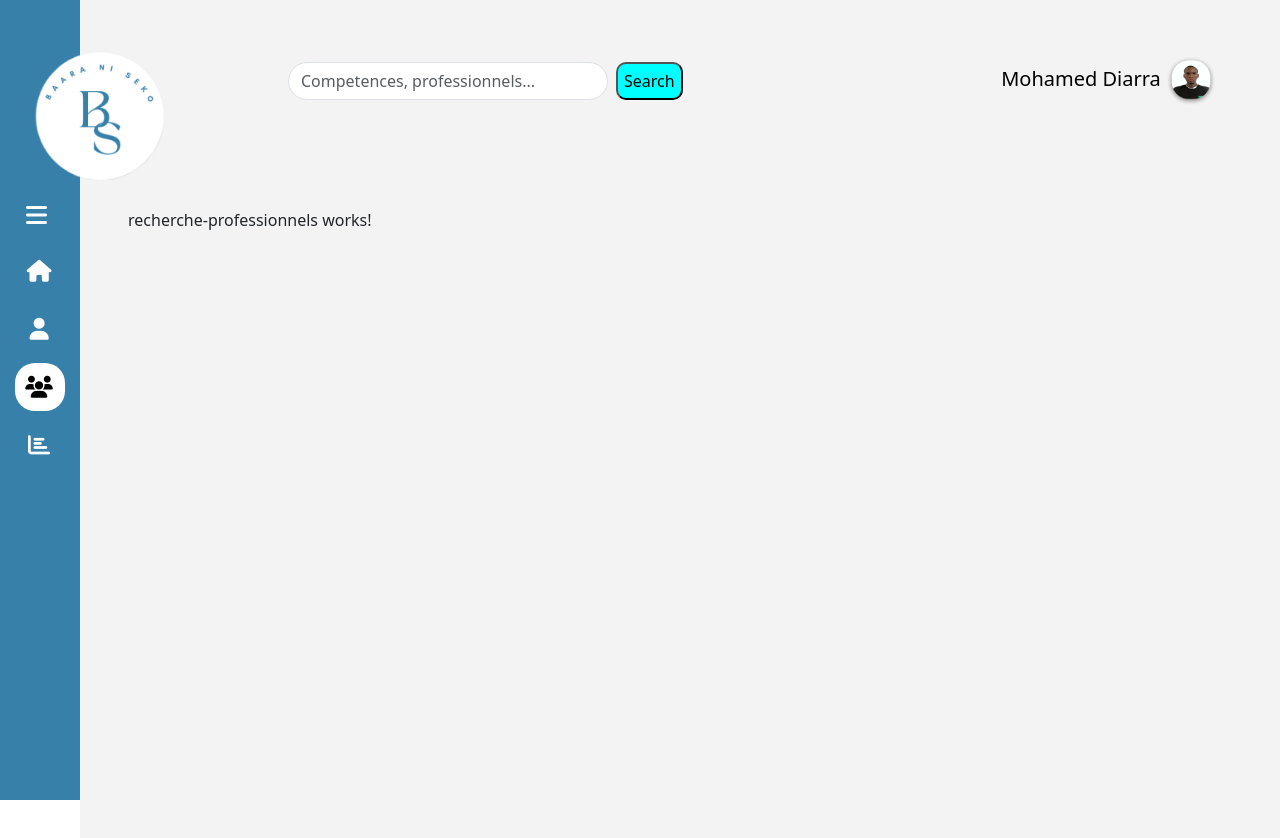
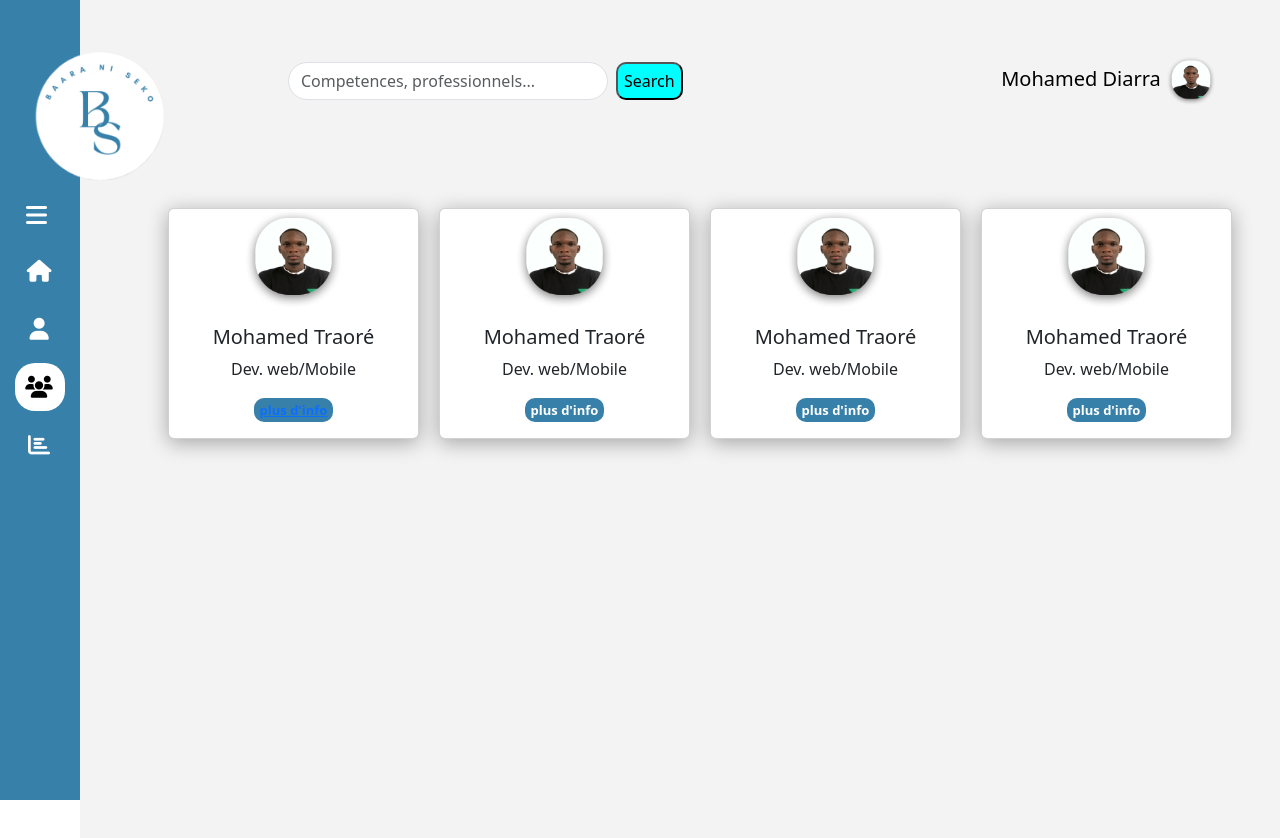
Before and after one commit to Muhammad23m/SuiviCompetencesApp, an Angular app: page /recherche-professionels in a window 1280 px wide. Shown: the top 838 px of the page. Built offline with nearby package versions, Linux system fonts and the light colour scheme.

Commit message:
new commit

```diff
--- a/src/app/app-routing.module.ts
+++ b/src/app/app-routing.module.ts
@@ -4,13 +4,15 @@ import { AccueilComponent } from './accueil/accueil.component';
 import { ProfilUtilisateurComponent } from './profil-utilisateur/profil-utilisateur.component';
 import { RechercheProfessionnelsComponent } from './recherche-professionnels/recherche-professionnels.component';
 import { GestionCompetencesComponent } from './gestion-competences/gestion-competences.component';
+import { ProfileProComponent } from './profile-pro/profile-pro.component';
 
 const routes: Routes = [
   {path: '', redirectTo: 'accueil', pathMatch: 'full'},
   {path: 'accueil', component: AccueilComponent},
   {path: 'profil-utilisateur', component: ProfilUtilisateurComponent},
   {path: 'recherche-professionels', component: RechercheProfessionnelsComponent},
-  {path: 'gestion-competences', component: GestionCompetencesComponent}
+  {path: 'gestion-competences', component: GestionCompetencesComponent},
+  {path: 'profile-pro', component: ProfileProComponent}
 ];
 
 @NgModule({
--- a/src/app/app.module.ts
+++ b/src/app/app.module.ts
@@ -10,6 +10,7 @@ import { GestionCompetencesComponent } from './gestion-competences/gestion-compe
 import { RechercheProfessionnelsComponent } from './recherche-professionnels/recherche-professionnels.component';
 import { BodyComponent } from './body/body.component';
 import { AccueilComponent } from './accueil/accueil.component';
+import { ProfileProComponent } from './profile-pro/profile-pro.component';
 
 @NgModule({
   declarations: [
@@ -20,7 +21,8 @@ import { AccueilComponent } from './accueil/accueil.component';
     GestionCompetencesComponent,
     RechercheProfessionnelsComponent,
     BodyComponent,
-    AccueilComponent
+    AccueilComponent,
+    ProfileProComponent
   ],
   imports: [
     BrowserModule,
--- /dev/null
+++ b/src/app/profile-pro/profile-pro.component.html
@@ -0,0 +1 @@
+<p>profile-pro works!</p>
--- a/src/app/recherche-professionnels/recherche-professionnels.component.css
+++ b/src/app/recherche-professionnels/recherche-professionnels.component.css
@@ -0,0 +1,35 @@
+.card-deck {
+    display: flex;
+    margin-left: 20px ;
+}
+
+.card-deck .card {
+    margin-left: 20px ;
+    width: 30%;
+    height: 30%;
+    box-shadow: 0px 4px 20px 0px #00000052;
+}
+.card-deck .card img {
+    width: 40%;
+    margin-left: 30%;
+}
+.card .card-body {
+    text-align: center;
+}
+.small-button {
+    background-color :#3780AA;
+    border-radius: 10px;
+    border: 0px;
+    height: 24px;
+    font-size: small;
+    color: #ffff;
+    font-weight: bold;
+
+}
+
+.small-button:hover {
+    background-color: #ffff;
+    color: #000;
+    box-shadow: 0 0 5px rgba(0, 0, 0, 0.5);
+    font-weight: bold;
+}
--- a/src/app/recherche-professionnels/recherche-professionnels.component.html
+++ b/src/app/recherche-professionnels/recherche-professionnels.component.html
@@ -1 +1,34 @@
-<p>recherche-professionnels works!</p>
+<div class="card-deck">
+    <div class="card">
+      <img class="card-img-top" src="assets/images/med.png" alt="Card image cap">
+      <div class="card-body">
+        <h5 class="card-title">Mohamed Traoré</h5>
+        <p class="card-text">Dev. web/Mobile</p>
+        <button type="button" class="small-button"><a routerLink="../profile-pro">plus d'info</a></button>
+      </div>
+    </div>
+    <div class="card">
+      <img class="card-img-top" src="assets/images/med.png" alt="Card image cap">
+      <div class="card-body">
+        <h5 class="card-title">Mohamed Traoré</h5>
+        <p class="card-text">Dev. web/Mobile</p>
+        <button type="button" class="small-button">plus d'info</button>
+      </div>
+    </div>
+    <div class="card">
+        <img class="card-img-top" src="assets/images/med.png" alt="Card image cap">
+        <div class="card-body">
+            <h5 class="card-title">Mohamed Traoré</h5>
+            <p class="card-text">Dev. web/Mobile</p>
+            <button type="button" routerLink="profile-pro" class="small-button">plus d'info</button>
+        </div>
+    </div>
+    <div class="card">
+    <img class="card-img-top" src="assets/images/med.png" alt="Card image cap">
+    <div class="card-body">
+        <h5 class="card-title">Mohamed Traoré</h5>
+        <p class="card-text">Dev. web/Mobile</p>
+        <button type="button" routerLink="profile-pro" class="small-button">plus d'info</button>
+    </div>
+    </div>
+</div>
```
Also changed, not shown: src/app/profile-pro/profile-pro.component.ts (added, +10 -0 lines), src/app/profile-pro/profile-pro.component.css (added), 1 other file (tests, documents, lock files or other folders).
